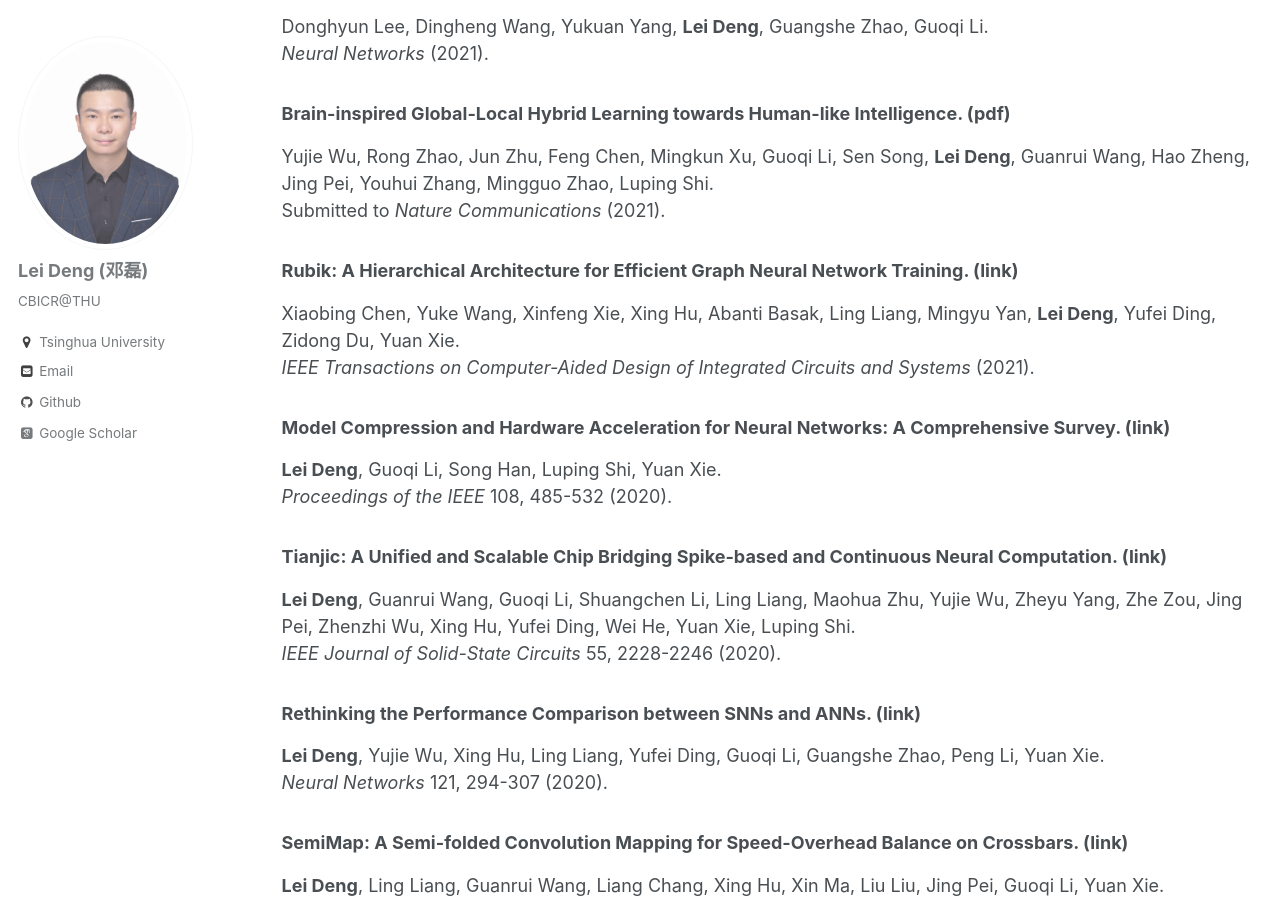
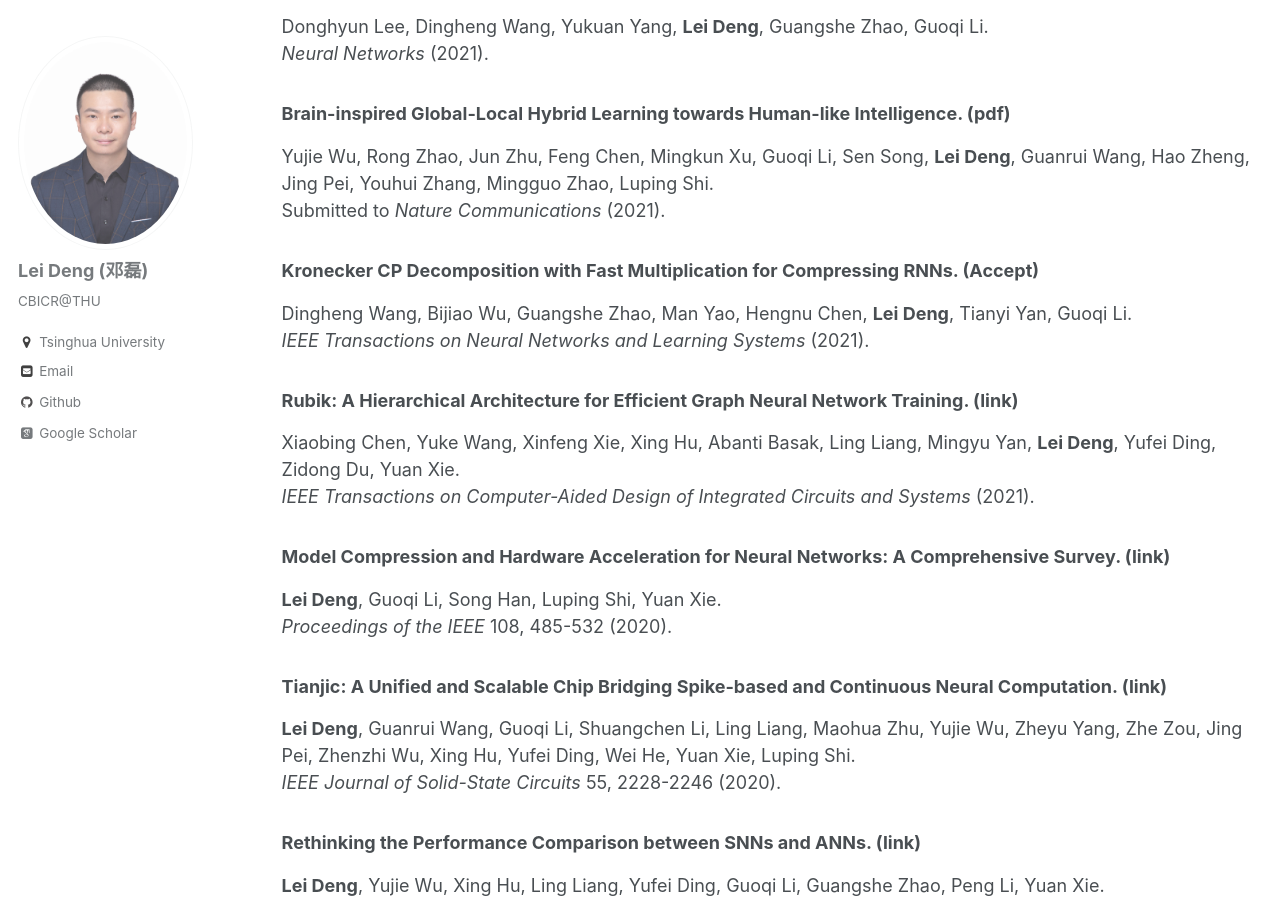
Before and after one commit to dllfei/dllfei.github.io, a Jekyll site: the page built from _pages/publications.md, in a window 1280 px wide and 900 px high, scrolled down 2361 px. Built offline with Jekyll 4.4.1, drawn with Linux system fonts in a browser that asks for light colours; some web fonts are replaced.

Commit message:
Update publications.md

```diff
--- a/_pages/publications.md
+++ b/_pages/publications.md
@@ -75,6 +75,10 @@ Donghyun Lee, Dingheng Wang, Yukuan Yang, **Lei Deng**, Guangshe Zhao, Guoqi Li.
 ### Brain-inspired Global-Local Hybrid Learning towards Human-like Intelligence. ([pdf](https://arxiv.org/ftp/arxiv/papers/2006/2006.03226.pdf)) <br />
 Yujie Wu, Rong Zhao, Jun Zhu, Feng Chen, Mingkun Xu, Guoqi Li, Sen Song, **Lei Deng**, Guanrui Wang, Hao Zheng, Jing Pei, Youhui Zhang, Mingguo Zhao, Luping Shi. <br />
 Submitted to *Nature Communications* (2021).
+
+### Kronecker CP Decomposition with Fast Multiplication for Compressing RNNs. (Accept) <br />
+Dingheng Wang, Bijiao Wu, Guangshe Zhao, Man Yao, Hengnu Chen, **Lei Deng**, Tianyi Yan, Guoqi Li. <br />
+*IEEE Transactions on Neural Networks and Learning Systems* (2021).
 
 ### Rubik: A Hierarchical Architecture for Efficient Graph Neural Network Training. ([link](https://ieeexplore.ieee.org/abstract/document/9428002)) <br />
 Xiaobing Chen, Yuke Wang, Xinfeng Xie, Xing Hu, Abanti Basak, Ling Liang, Mingyu Yan, **Lei Deng**, Yufei Ding, Zidong Du, Yuan Xie. <br />
```
